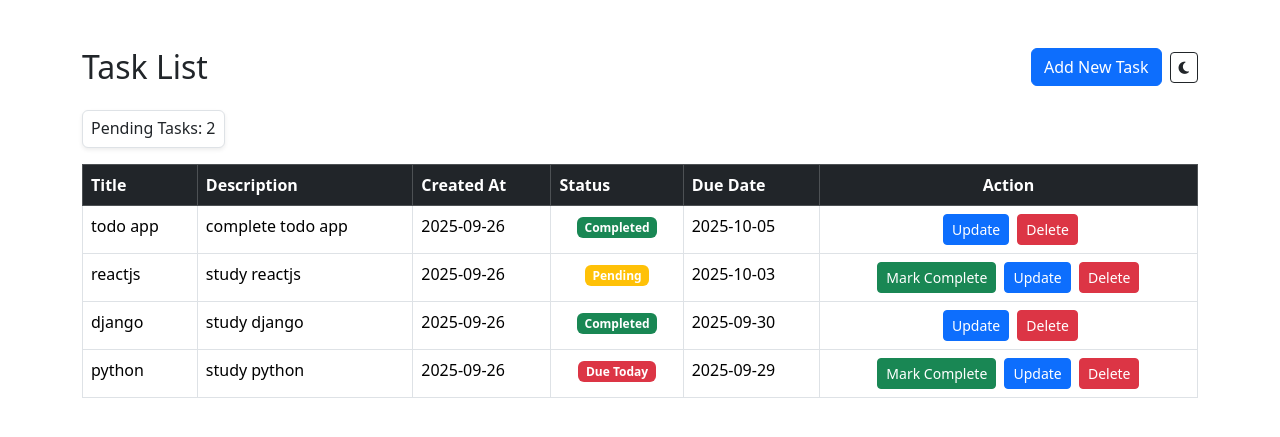
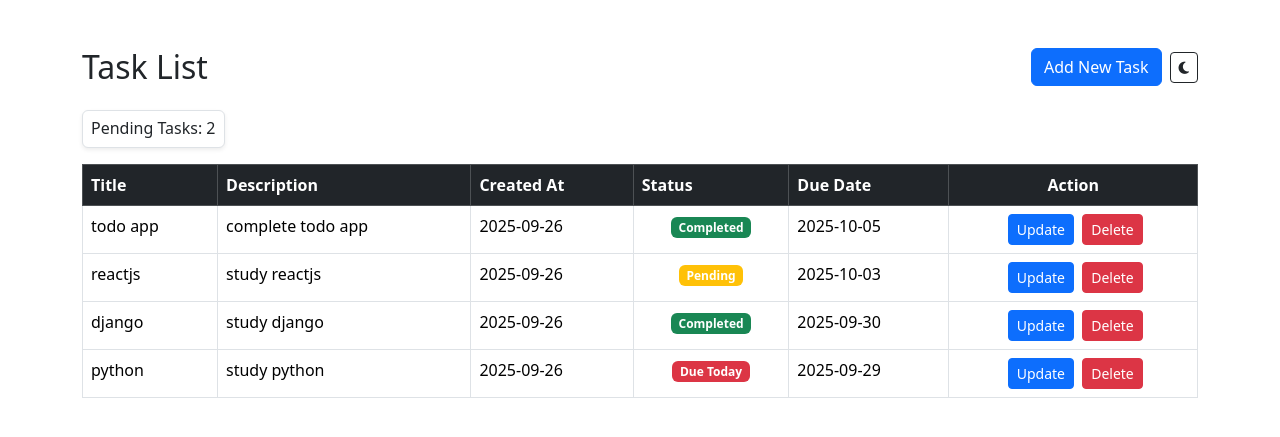
Before and after one commit to arathyrajeesh/todo-app-django, a Django app: page / in a window 1280 px wide. Shown: the top 437 px of the page. Run offline with Django 5.2, Linux system fonts and the light colour scheme; data comes from the database, SQL or seed files in the repository; both versions use the stored data as it was after the commit.

Commit message:
final commit for todo

```diff
--- a/template/task_list.html
+++ b/template/task_list.html
@@ -47,9 +47,6 @@
                 </td>
                 <td>{{ task.due_date|date:"Y-m-d" }}</td>
                 <td class="text-center">
-                    {% if not task.complete_task %}
-                        <a href="{% url 'complete_task' task.id %}" class="btn btn-sm btn-success">Mark Complete</a>
-                    {% endif %}
                     <a href="{% url 'update_task' task.id %}" class="btn btn-sm btn-primary ms-1">Update</a>
                     <a href="{% url 'delete_task' task.id %}" class="btn btn-sm btn-danger ms-1"
                         onclick="return confirm('Are you sure you want to delete this task?');">Delete</a>
```
Also changed, not shown: db.sqlite3.
